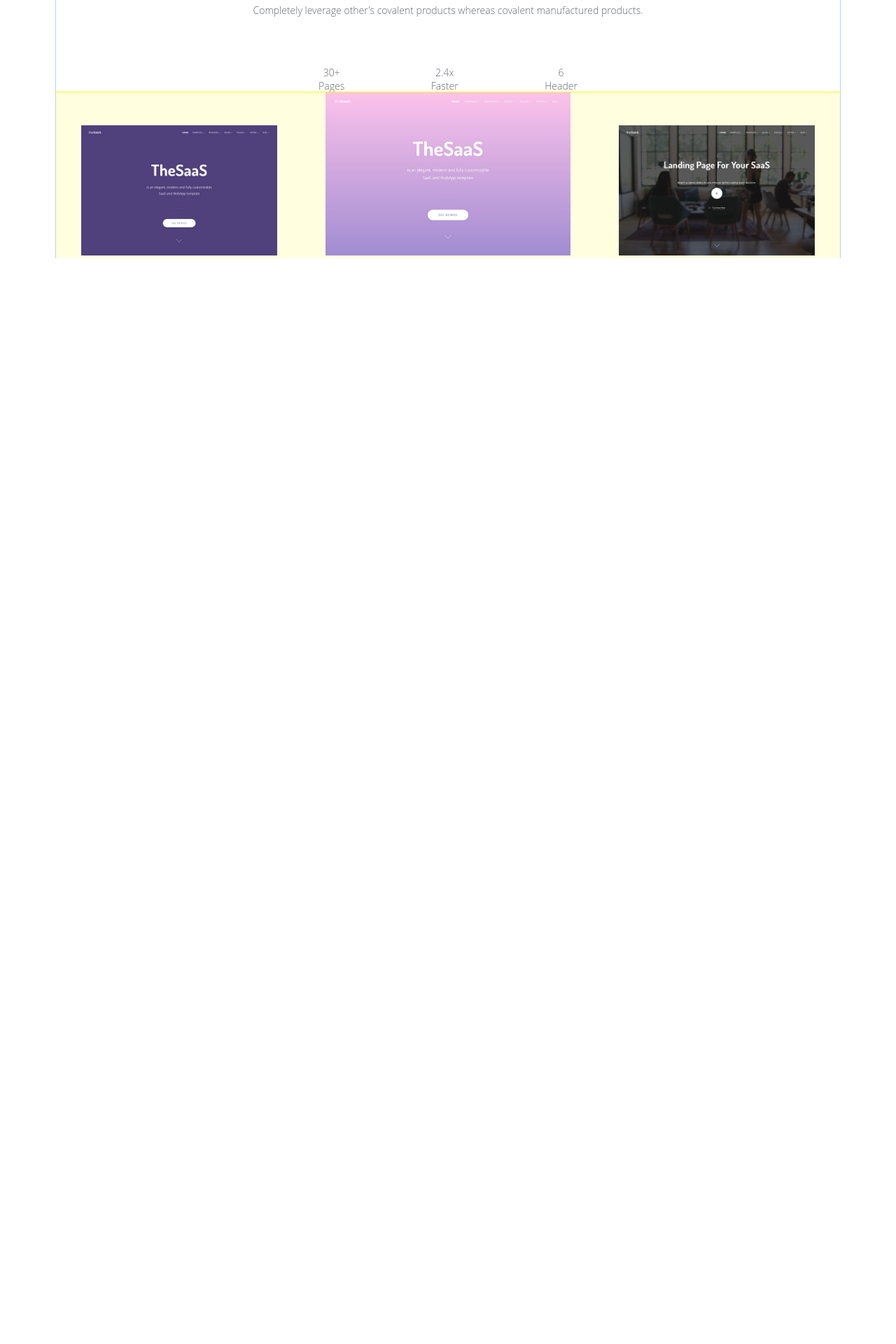
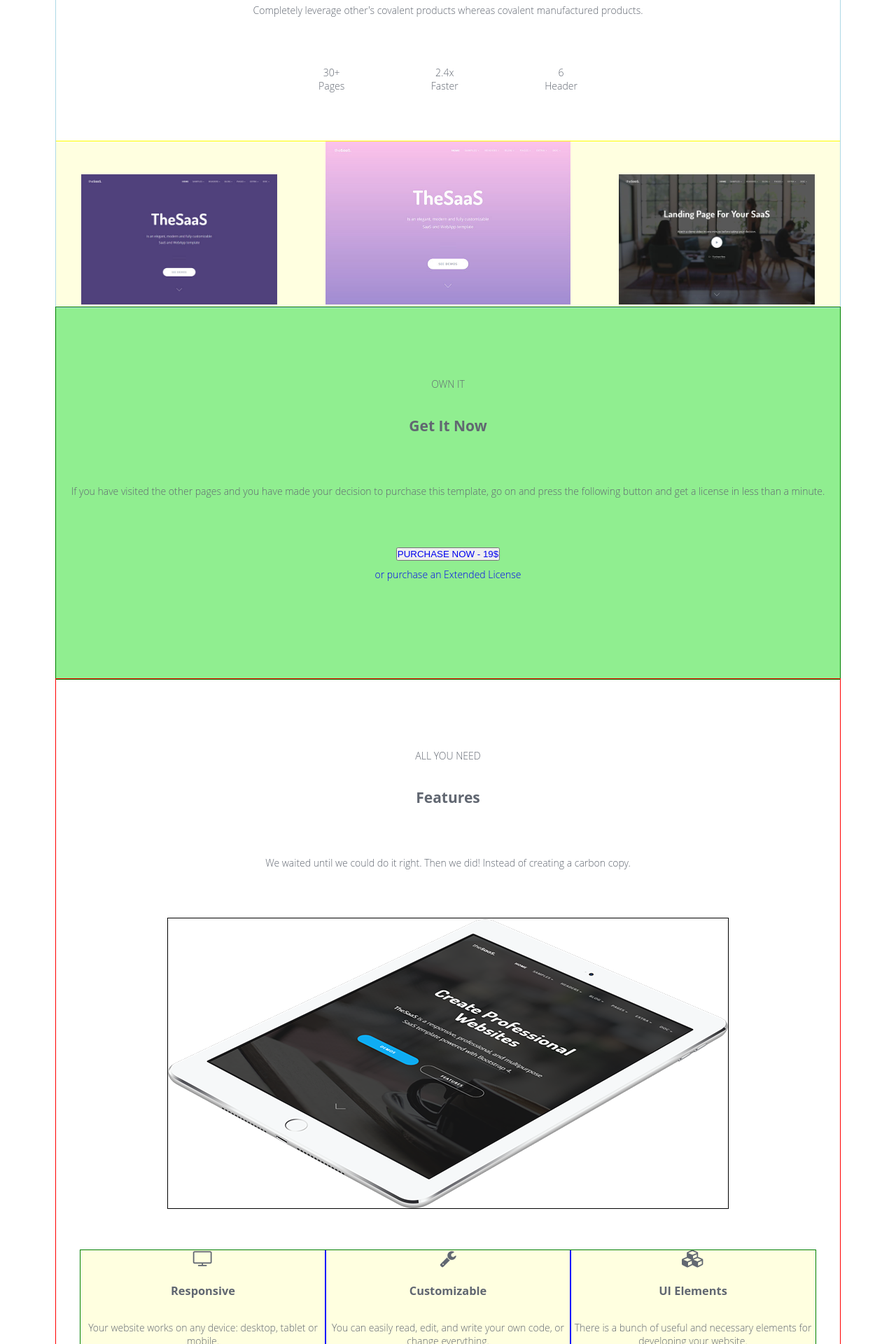
Before and after one commit to davidmkrtchyan991/web-development-thesaas, a PHP site: page / in a window 1280 px wide. Shown: the part 3120-5040 px from the top of the page at 70% size. Before the commit the page ends 3489 px from the top, so only its background shows below. Run offline with PHP 8.4, Linux system fonts and the light colour scheme.

Commit message:
i've done full scheme for webpage

```diff
--- a/css/thesaas.css
+++ b/css/thesaas.css
@@ -72,11 +72,10 @@ body {
 
 .header {
 	outline: 1px solid green;
-	margin-top: 70px;
 }
 
 .huge-title {
-	padding: 40px;
+	margin: 110px 0 40px;
 }
 
 .thesaas-subtitle {
@@ -84,7 +83,7 @@ body {
 }
 
 .header-big-button {
-	padding-top: 100px;
+	margin-top: 100px;
 }
 
 .header-big-button-subtitle {
@@ -174,6 +173,7 @@ body {
 }
 
 .full-gallery {
+	margin-top: 70px;
 	background-color: lightyellow;
 	outline: 1px solid yellow;
 }
@@ -194,16 +194,59 @@ body {
 	width: 100%;
 }
 
+/* --- end of full faster--- */
 
+/* ---get it now--- */
 
+.get-it-now {
+	background-color: lightgreen;
+	outline: 1px solid green;
+	overflow: hidden;
+	padding-bottom: 140px;
+}
 
+.or-purchase {
+	margin-top: 10px;
+}
 
+/* ---end of get it now--- */
 
+/* ---get it now--- */
 
+.features {
+	outline: 1px solid red;
+}
 
+.tablet-pic {
+	width: 800px;
+	height: 414px;
+	margin: 0 auto;
+	outline: 1px solid black;
+}
 
+.tablet-pic img {
+	width: 100%;
+}
 
+.features-content {
+	width: 1050px;
+	margin: 60px auto;
+	outline: 1px solid green;
+	overflow: hidden;
+	background-color: lightyellow;
+}
 
+.features-content-block {
+	width: 350px;
+	height: 190px;
+	float: left;
+	outline: 1px solid blue;
+}
 
+.features-content-block h3 {
+	margin: 22px 0 32px;
+}
 
-/* ---end of full faster--- */
+.features-content-block i {
+	font-size: 25px;
+}
--- a/index.html
+++ b/index.html
@@ -34,7 +34,7 @@
 					<p>TheSaaS is an elegant, modern and fully customizable SaaS and WebApp template</p>
 				</div>
 				<div class="hr-line"></div>
-				<div class="header-big-button"><a href="#">PURCHASE NOW - 19$</a></div>
+				<button class="header-big-button"><a href="#">PURCHASE NOW - 19$</a></button>
 				<div class="header-big-button-subtitle">
 					<p>or purchase an Extended License</p>
 				</div>
@@ -128,13 +128,54 @@
 					<div class="full-galery-image"><img src="images/header-gradient.jpg" alt="header-gradient"></div>
 					<div class="full-galery-image"><img src="images/header-video.jpg" alt="header-video"></div>
 				</div>
-		</div>
+		</div>  <!-- end of full-faster -->
 
 		<div class="get-it-now inwrapp">
+			<div class="additional-title"><p>OWN IT</p></div>
+				<div class="main-title"><h2>Get It Now</h2></div>
+				<div class="main-text"><p>If you have visited the other pages and you have made your decision to purchase this template, go on and press the following button and get a license in less than a minute.</p>
+				</div>
+				<button><a href="#">PURCHASE NOW - 19$</a></button>
+				<div class="or-purchase"><a href="#">or purchase an Extended License</a></div>
+		</div>  <!-- end of get-it-now -->
 
-		</div>
 		<div class="features inwrapp">
-
+			<div class="additional-title"><p>ALL YOU NEED</p></div>
+				<div class="main-title"><h2>Features</h2></div>
+				<div class="main-text"><p>We waited until we could do it right. Then we did! Instead of creating a carbon copy.</p></div>
+				<div class="tablet-pic"><img src="images/feature-tablet.png" alt="feature-tablet"></div>
+				<div class="features-content">
+					<div class="features-content-block">
+						<i class="fa fa-tv"></i>
+						<h3>Responsive</h3>
+						<p>Your website works on any device: desktop, tablet or mobile.</p>
+					</div>
+					<div class="features-content-block">
+						<i class="fa fa-wrench"></i>
+						<h3>Customizable</h3>
+						<p>You can easily read, edit, and write your own code, or change everything.</p>
+					</div>
+					<div class="features-content-block">
+						<i class="fa fa-cubes"></i>
+						<h3>UI Elements</h3>
+						<p>There is a bunch of useful and necessary elements for developing your website.</p>
+					</div>
+					<div class="features-content-block">
+						<i class="fa fa-code"></i>
+						<h3>Clean Code</h3>
+						<p>You can find our code well organized, commented and readable.</p>
+					</div>
+					<div class="features-content-block">
+						<i class="fa fa-file-text-o"></i>
+						<h3>Documented</h3>
+						<p>As you can see in the source code, we provided a comprehensive documentation.</p>
+					</div>
+					<div class="features-content-block">
+						<i class="fa fa-download"></i>
+						<h3>Free Updates</h3>
+						<p>When you purchase this template, you'll freely receive future updates.</p>
+					</div>
+				</div>
 		</div>
 
 	</div>
```
Also changed, not shown: images/feature-tablet.png (added).
